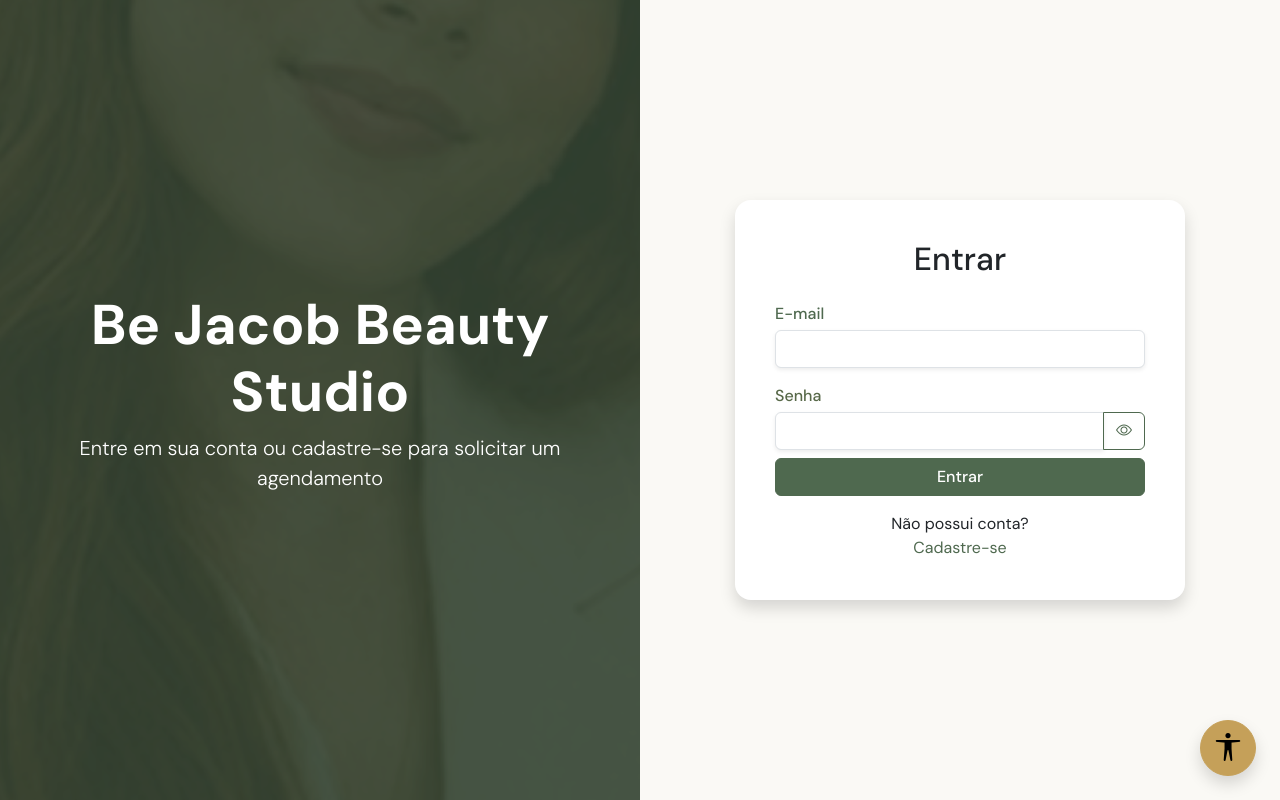
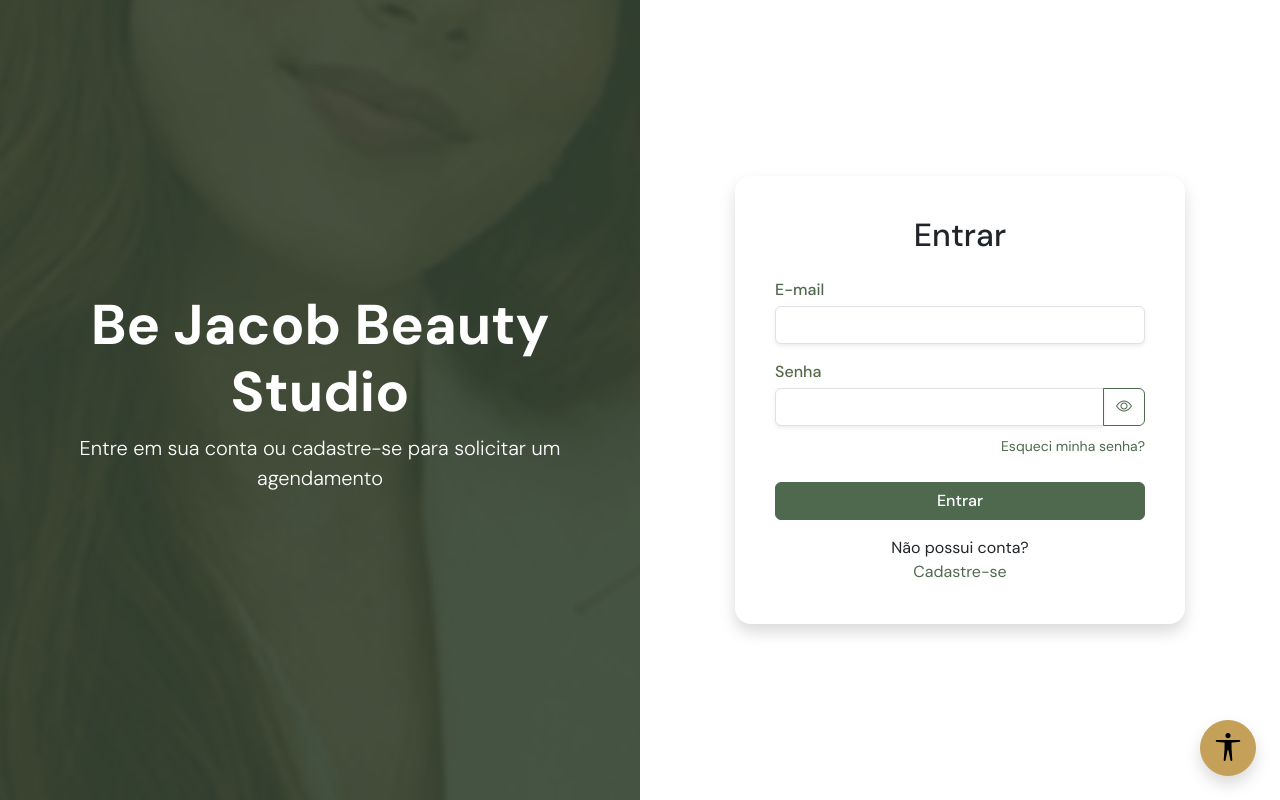
Before and after one commit to PI-FatecZL/BeJacob-Frontend, a React (Vite) app: page /login in a window 1280 px wide. Built offline with nearby package versions, Linux system fonts and the light colour scheme; no server answers.

Commit message:
fix: ajuste no background das telas de autenticação e link de redefinição de senha

```diff
--- a/src/assets/sass/main.scss
+++ b/src/assets/sass/main.scss
@@ -112,3 +112,7 @@ body {
   border-color: #4F694F !important;
   outline: 0 !important;
 }
+
+@media (min-width: 768px) {
+  .bg-md-white { background-color: #fff !important; }
+}
--- a/src/pages/auth/EsqueciSenha.tsx
+++ b/src/pages/auth/EsqueciSenha.tsx
@@ -51,10 +51,11 @@ export default function EsqueciSenha() {
     };
 
     return (
-        <div className="container-fluid vh-100">
+        <div className="container-fluid vh-100 auth-banner-bg bg-md-white">
             <div className="row h-100">
                 <AuthBanner />
-                <div className="col-md-6 d-flex justify-content-center align-items-center">
+
+                <div className="col-md-6 d-flex justify-content-center align-items-center h-100 bg-md-white">
                     <div className="card shadow rounded-4 border-0 p-4"
                         style={{ width: "100%", maxWidth: "450px" }}>
                         <div className="card-body">
--- a/src/pages/auth/Login.tsx
+++ b/src/pages/auth/Login.tsx
@@ -14,7 +14,6 @@ export default function Login() {
 
     const [validated, setValidated] = useState(false);
     const [erro, setErro] = useState("");
-    const [mostrarEsqueciSenha, setMostrarEsqueciSenha] = useState(false);
     const [carregando, setCarregando] = useState(false);
 
     // gerenciador de navegação para uso das rotas definidas em AppRoutes
@@ -45,7 +44,6 @@ export default function Login() {
 
             if (credenciaisInvalidas) {
                 setErro("E-mail ou senha inválidos. Tente novamente.");
-                setMostrarEsqueciSenha(true);
             } else {
                 setErro("Não foi possível entrar agora. Tente novamente em instantes.");
             }
@@ -54,12 +52,12 @@ export default function Login() {
         }
     }
 
-    return(
-        <div className="container-fluid vh-100">
+    return (
+        <div className="container-fluid vh-100 auth-banner-bg bg-md-white">
             <div className="row h-100">
                 <AuthBanner />
 
-                <div className="col-md-6 d-flex justify-content-center align-items-center">
+                <div className="col-md-6 d-flex justify-content-center align-items-center h-100 bg-md-white">
                     <div className="card shadow rounded-4 border-0 p-4"
                         style={{ width: "100%", maxWidth: "450px" }}>
                         <div className="card-body">
@@ -85,13 +83,11 @@ export default function Login() {
                                     errorFeedback="Insira sua senha"
                                 />
 
-                                {mostrarEsqueciSenha && (
-                                    <div className="text-end mb-4">
-                                        <Link to="/esqueci-senha" className="text-decoration-none small">
-                                            Esqueci minha senha?
-                                        </Link>
-                                    </div>
-                                )}
+                                <div className="text-end mb-4">
+                                    <Link to="/esqueci-senha" className="text-decoration-none small">
+                                        Esqueci minha senha?
+                                    </Link>
+                                </div>
 
                                 <button type="submit" className="btn btn-primary w-100 fw-medium" disabled={carregando}>
                                     {carregando ? "Entrando..." : "Entrar"}
--- a/src/pages/auth/RedefinirSenha.tsx
+++ b/src/pages/auth/RedefinirSenha.tsx
@@ -98,11 +98,11 @@ export default function RedefinirSenha() {
     };
 
     return (
-        <div className="container-fluid vh-100">
+        <div className="container-fluid vh-100 auth-banner-bg bg-md-white">
             <div className="row h-100">
                 <AuthBanner />
 
-                <div className="col-md-6 d-flex justify-content-center align-items-center">
+                <div className="col-md-6 d-flex justify-content-center align-items-center h-100 bg-md-white">
                     <div className="card shadow rounded-4 border-0 p-4"
                         style={{ width: "100%", maxWidth: "450px" }}>
                         <div className="card-body">
--- a/src/pages/auth/Register.tsx
+++ b/src/pages/auth/Register.tsx
@@ -59,11 +59,11 @@ export default function Register() {
     };
 
     return (
-        <div className="container-fluid vh-100">
+        <div className="container-fluid vh-100 auth-banner-bg bg-md-white">
             <div className="row h-100">
                 <AuthBanner />
 
-                <div className="col-md-6 d-flex justify-content-center align-items-center">
+                <div className="col-md-6 d-flex justify-content-center align-items-center h-100 bg-md-white">
                     <div className="card shadow rounded-4 border-0 p-4"
                         style={{ width: "100%", maxWidth: "450px" }}>
                         <div className="card-body">
```
